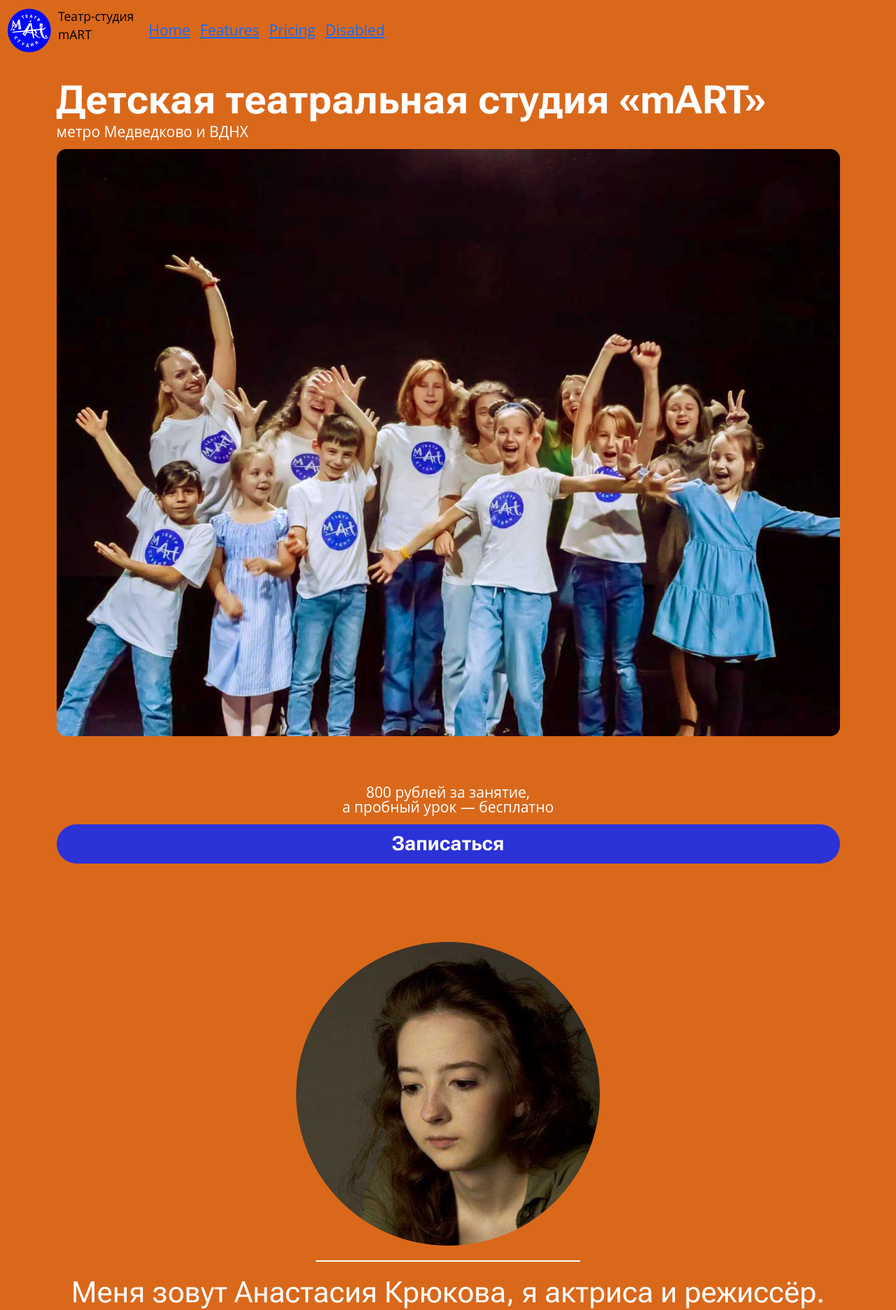
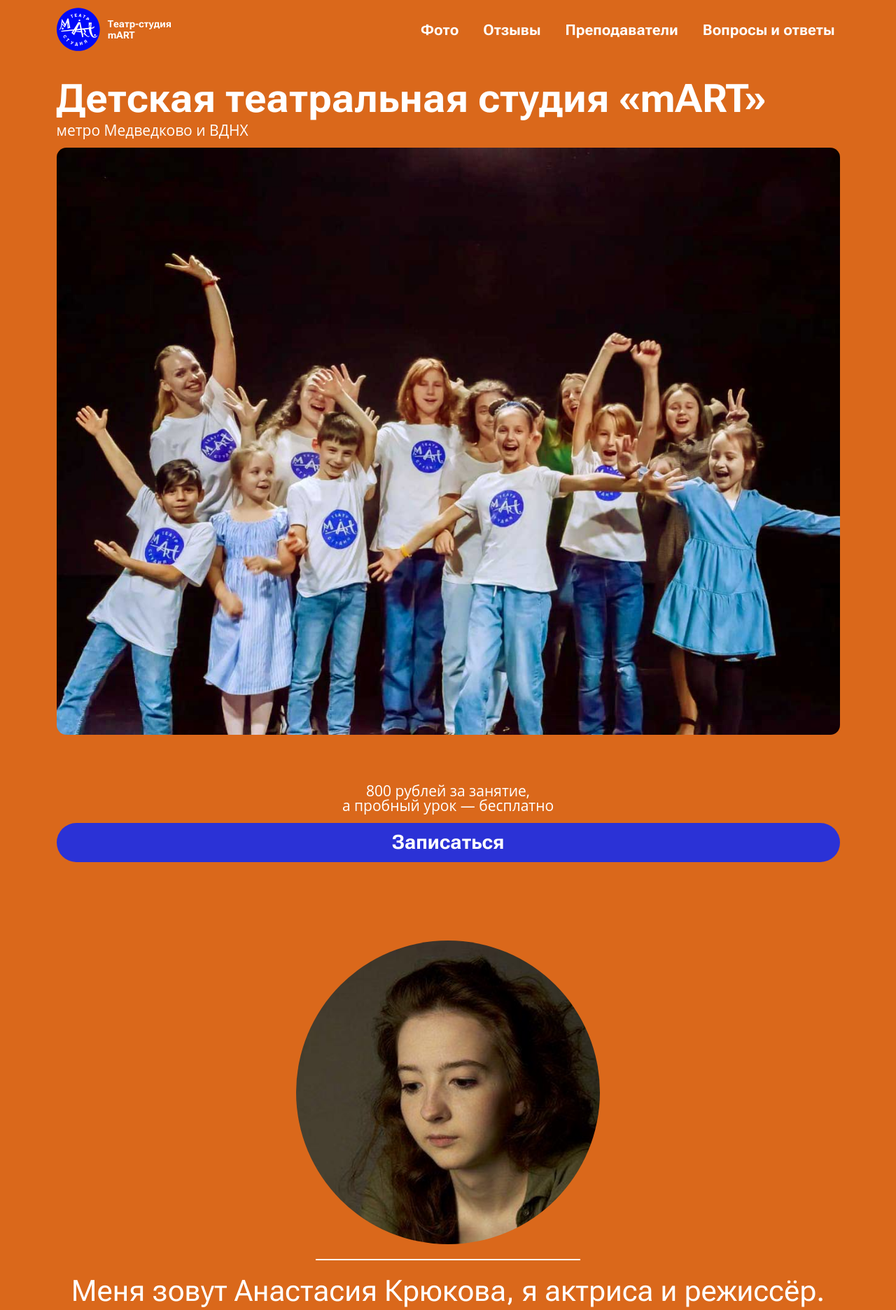
Before and after one commit to 1640max/mart, a Jekyll site: the page built from index.html, in a window 1280 px wide. Shown: the top 1872 px of the page at 70% size. Built offline with Jekyll 4.4.1, drawn with Linux system fonts in a browser that asks for light colours.

Commit message:
Доделал меню
Из бутстрапа и палок, но работает -_-

```diff
--- /dev/null
+++ b/_includes/nav-item.html
@@ -0,0 +1,3 @@
+<li class="nav-item">
+  <a class="nav-link" href="/#{{ include.id }}">{{ include.body }}</a>
+</li>
--- /dev/null
+++ b/_sass/_nav.scss
@@ -0,0 +1,57 @@
+// Накидал сюда переопределения бутстраповских классов,
+// лень разбираться, что там к чему
+
+.navbar-brand {
+  display: flex;
+  gap: .8rem;
+  align-items: center;
+  color: var(--white);
+}
+
+.navbar-brand-name {
+  @extend %heading;
+  font-size: 1rem;
+  margin: 0;
+  line-height: 120%;
+}
+
+.navbar-toggler {
+  border: 0;
+  padding: 0;;
+}
+
+.navbar-toggler:focus {
+  box-shadow: unset;
+}
+
+.navbar-toggler-icon {
+  background-image: url(assets/hamburger.svg);
+  width: 3rem;
+}
+
+.navbar-collapse {
+  justify-content: flex-end; // Выравнивание для десктопа
+}
+
+.navbar-nav {
+  align-items: center; // Выравнивание для мобильных
+  justify-content: flex-end;
+  gap: 1.5rem;
+}
+
+.nav-link {
+  @extend .link-reset, %heading;
+  color: var(--white);
+}
+
+.navbar-delimiter-top {
+  margin-block: 2rem 2.5rem;
+  max-width: unset;
+  @include media-breakpoint-up(lg) { display: none }
+}
+
+.navbar-delimiter-bottom {
+  margin-block: 2.5rem 1rem;
+  max-width: unset;
+  @include media-breakpoint-up(lg) { display: none }
+}
--- a/index.html
+++ b/index.html
@@ -2,30 +2,43 @@
 layout: page
 ---
 
+<!-- Этот блок так же прекрасен, как балконы, пристроенные к пятиэтажкам
+     в Дагестане (нет). Только тут к бутстрапу пристроены мои штуки -->
 <header class="navbar navbar-expand-lg" id="top">
-  <div class="container-fluid">
-    <div class="navbar-brand brand" href="#">
+  <div class="container">
+    <div class="navbar-brand" href="#">
       <img src="logo.svg" alt="Логотип">
-      <p class="brand__name">Театр-студия<br>mART</p>
+      <p class="navbar-brand-name">Театр-студия<br>mART</p>
     </div>
     <button class="navbar-toggler" type="button" data-bs-toggle="collapse" data-bs-target="#navbarNav" aria-controls="navbarNav" aria-expanded="false" aria-label="Открыть меню">
       <span class="navbar-toggler-icon"></span>
     </button>
     <nav class="collapse navbar-collapse" id="navbarNav">
-      <ul class="navbar-nav">
-        <li class="nav-item">
-          <a class="nav-link" href="#">Home</a>
-        </li>
-        <li class="nav-item">
-          <a class="nav-link" href="#">Features</a>
-        </li>
-        <li class="nav-item">
-          <a class="nav-link" href="#">Pricing</a>
-        </li>
-        <li class="nav-item">
-          <a class="nav-link">Disabled</a>
-        </li>
+      <hr class="delimiter navbar-delimiter-top">
+      <ul class="navbar-nav" role="list">
+
+        {% include nav-item.html
+          id = "gallery"
+          body = "Фото"
+        %}
+
+        {% include nav-item.html
+          id = "reviews"
+          body = "Отзывы"
+        %}
+
+        {% include nav-item.html
+          id = "teachers"
+          body = "Преподаватели"
+        %}
+
+        {% include nav-item.html
+          id = "faq"
+          body = "Вопросы и ответы"
+        %}
+
       </ul>
+      <hr class="delimiter navbar-delimiter-bottom">
     </nav>
   </div>
 </header>
@@ -104,7 +117,7 @@
     </div>
   </section>
 
-  <section>
+  <section id="gallery">
     <div class="container">
       <h2 class="h1">Фото</h2>
     </div>
@@ -120,7 +133,7 @@
       </div>
   </section>
 
-  <section>
+  <section id="reviews">
     <div class="container">
       <h2 class="h1">Отзывы</h2>
     </div>
@@ -170,7 +183,7 @@
     </div>
   </div>
 
-  <section class="container">
+  <section class="container" id="teachers">
     <h2 class="h1">Наши<br>педагоги</h2>
     <div class="cards cards_teacher cards__self-teacher">
 
@@ -214,7 +227,7 @@
 
   </div>
 
-  <section class="container">
+  <section class="container" id="faq">
     <h2 class="h1">Вопросы<br>и ответы</h2>
     <div class="accordion accordion__self">
 
--- a/style.scss
+++ b/style.scss
@@ -60,16 +60,8 @@
   opacity: 1;
 }
 
-.brand {
-  display: flex;
-  gap: .75rem;
-}
-
-.brand__name {
-
-}
-
 @import "header";
+@import "nav";
 @import "welcome";
 @import "main";
 @import "things";
```
Also changed, not shown: assets/hamburger.svg (added).
